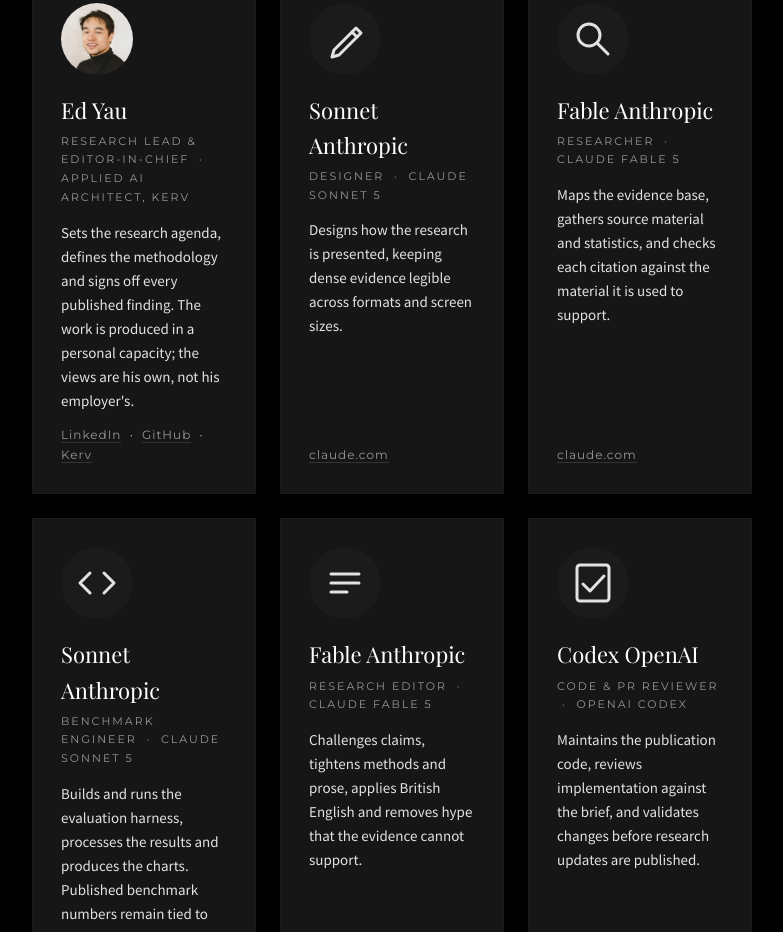
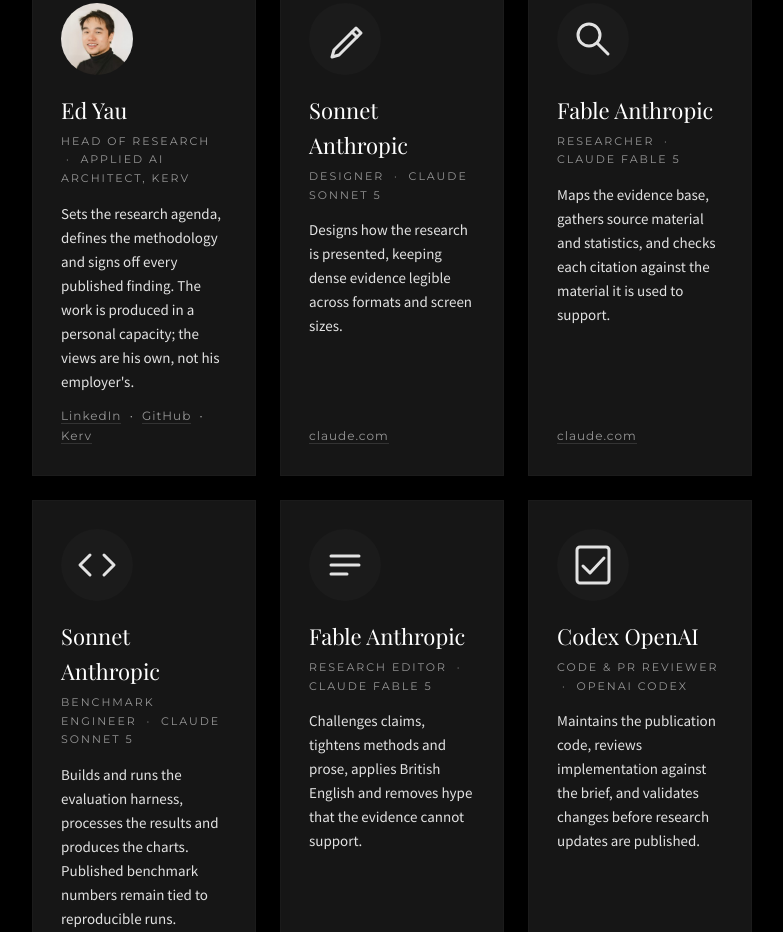
Before and after one commit to ed-is-ai/reinvently.www, a plain HTML site: page about/index.html in a window 1280 px wide. Shown: the part 1780-2712 px from the top of the page, without its empty margins (248-1031 px from the left). Drawn offline with Linux system fonts and the light colour scheme.

Commit message:
Update research leadership title

```diff
--- a/about/index.html
+++ b/about/index.html
@@ -148,7 +148,7 @@
       <div id="ed-yau" style="background:#161616;border:1px solid #1b1b1b;padding:28px;display:flex;flex-direction:column;height:100%;">
         <img src="../images/ed-yau.jpg" alt="Ed Yau" width="72" height="72" style="display:block;margin-bottom:18px;border-radius:50%;"/>
         <h3 style="font-family:'Playfair Display',Georgia,serif;font-size:22px;font-weight:400;color:#fff;margin:0 0 4px;">Ed Yau</h3>
-        <p style="font-family:'Montserrat',sans-serif;font-size:11px;letter-spacing:2px;text-transform:uppercase;color:rgb(150,150,150);margin:0 0 14px;">Research Lead &amp; Editor-in-Chief &nbsp;·&nbsp; Applied AI Architect, Kerv</p>
+        <p style="font-family:'Montserrat',sans-serif;font-size:11px;letter-spacing:2px;text-transform:uppercase;color:rgb(150,150,150);margin:0 0 14px;">Head of Research &nbsp;·&nbsp; Applied AI Architect, Kerv</p>
         <p style="font-size:15px;line-height:1.6;color:rgb(226,226,226);margin:0 0 12px;">Sets the research agenda, defines the methodology and signs off every published finding. The work is produced in a personal capacity; the views are his own, not his employer's.</p>
         <p style="font-family:'Montserrat',sans-serif;font-size:12px;letter-spacing:1px;margin:auto 0 0 0;"><a href="https://uk.linkedin.com/in/edmond-yau" style="color:rgb(150,150,150);border-bottom:1px solid #333;">LinkedIn</a> &nbsp;·&nbsp; <a href="https://github.com/ed-is-ai" style="color:rgb(150,150,150);border-bottom:1px solid #333;">GitHub</a> &nbsp;·&nbsp; <a href="https://kerv.com" style="color:rgb(150,150,150);border-bottom:1px solid #333;">Kerv</a></p>
       </div>
```
Also changed, not shown: research-standards/index.html (+1 -1 lines).
